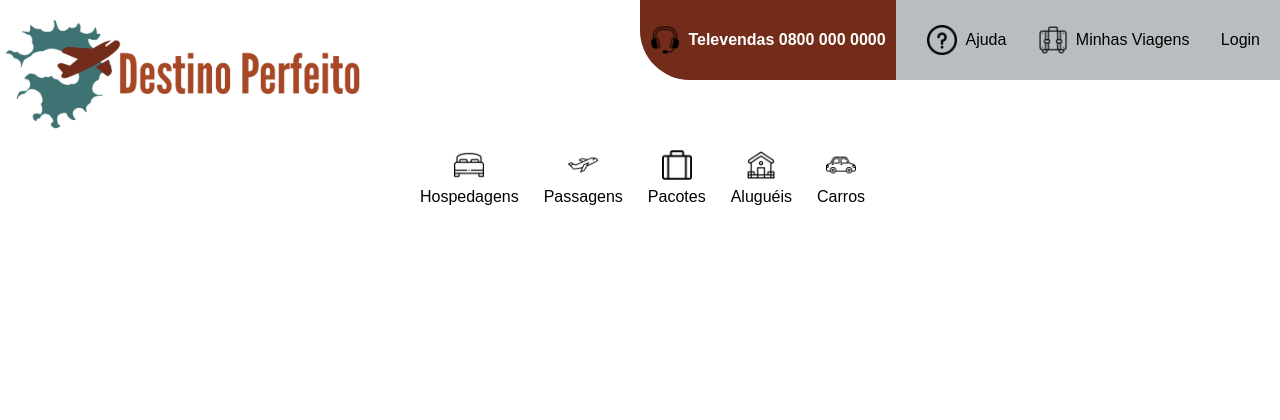
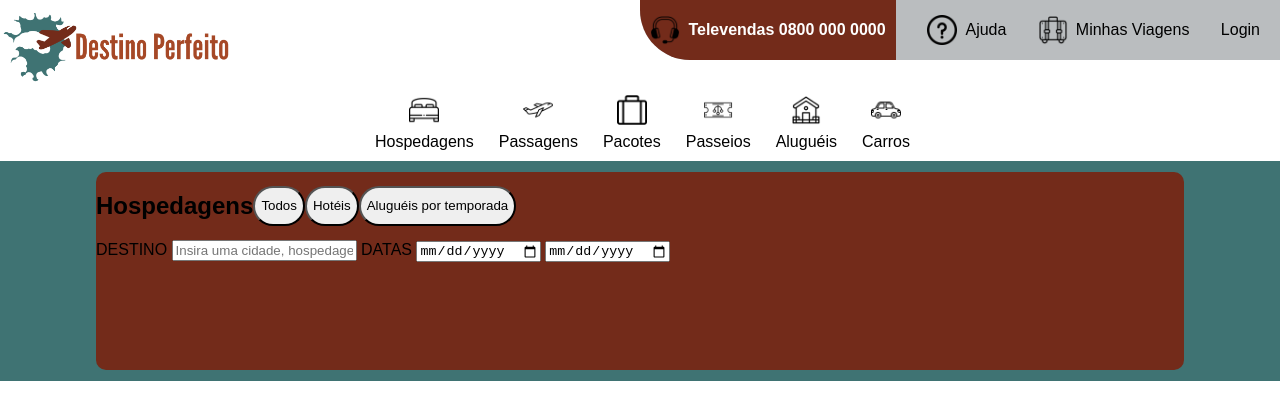
Before and after one commit to weslyramalho/Destino-perfeito, a plain HTML site: page index.html in a window 1280 px wide. Drawn offline with Linux system fonts and the light colour scheme.

Commit message:
inicializando campo pesquisa

```diff
--- a/css/styled.css
+++ b/css/styled.css
@@ -20,7 +20,7 @@ body {
 
 .Header{
     display: flex;
-    height: 150px;
+    height: 95px;
     justify-content: space-between;
 }
 
@@ -32,7 +32,7 @@ body {
 .Header_Info{
     display: flex;
     width: 50%;
-    height: 80px;
+    height: 60px;
     background-color: var(--quint-color);
     border-radius: 0px 0px 0px 50px;
     justify-content: space-between;
@@ -83,6 +83,14 @@ a{
 }
 .Nav{
     display: flex;
+    flex-direction: column;
+    align-items: center;
+    justify-content: center;
+    gap: 10px;
+
+}
+.Nav_Container{
+    display: flex;
     justify-content: center;
     align-items: center;
     gap: 20px;
@@ -92,3 +100,30 @@ a{
     display: flex;
     flex-direction: column;
 }
+.Pesquisa{
+    display: flex;
+    align-items: center;
+    justify-content: center;
+    background-color: var(--primary-color);
+    height: 220px;
+    width: 100%;
+
+}
+.Pesquisa_area{
+    display: flex;
+    flex-direction: column;
+    background-color: var(--second_color);
+    height: 90%;
+    width: 85%;
+    border-radius: 10px;
+}
+.Pesquisa_area_btn1{
+    display: flex;
+    flex-direction: row;
+    align-items: center;
+}
+.btn{
+    border-radius: 50px;
+    height: 40px;
+    border: 5x solid white;
+}
--- a/index.html
+++ b/index.html
@@ -1,13 +1,15 @@
 <!DOCTYPE html>
 <html lang="pt-br">
+
 <head>
     <meta charset="UTF-8">
     <meta name="viewport" content="width=device-width, initial-scale=1.0">
     <link rel="shortcut icon" type="imagex/png" href="./images/log.ico">
-    <link rel="stylesheet"  href="./css/styled.css"/>
+    <link rel="stylesheet" href="./css/styled.css" />
     <title>Destino Perfeito</title>
 
 </head>
+
 <body>
     <div class="Container">
         <div class="Header">
@@ -15,19 +17,44 @@
                 <img src="./images/DestinoPerfeito.png" alt="LOGO DESTINO PERFEITO">
             </div>
             <div class="Header_Info">
-                <div class="Contato"><a class="Telefone" href="/"> <img class="Icons" src="./images/customer-service.png" alt="atendente"> Televendas 0800 000 0000</a></div>
-                <div class="Ajuda"> <a href="/"><img class="Icons" src="./images/information.png" alt="mala"> Ajuda</a></div>
-                <div class="Minhas_viagens"><a href="/"> <img class="Icons" src="./images/luggage (1).png" alt="mala">Minhas Viagens</a></div>
+                <div class="Contato"><a class="Telefone" href="/"> <img class="Icons"
+                            src="./images/customer-service.png" alt="atendente"> Televendas 0800 000 0000</a></div>
+                <div class="Ajuda"> <a href="/"><img class="Icons" src="./images/information.png" alt="mala"> Ajuda</a>
+                </div>
+                <div class="Minhas_viagens"><a href="/"> <img class="Icons" src="./images/luggage (1).png"
+                            alt="mala">Minhas Viagens</a></div>
                 <div class="Login"><a href="/">Login</a> </div>
             </div>
         </div>
         <div class="Nav">
-            <a class="Icon_nav" href="/"><img class="Icons" src="./images/bed.png" alt="cama"> Hospedagens</a>
-            <a class="Icon_nav" href="/"><img class="Icons" src="./images/flight.png" alt="cama"> Passagens</a>
-            <a class="Icon_nav" href="/"><img class="Icons" src="./images/luggage.png" alt="cama"> Pacotes</a>
-            <a class="Icon_nav" href="/"><img class="Icons" src="./images/internet.png" alt="cama"> Aluguéis</a>
-            <a class="Icon_nav" href="/"><img class="Icons" src="./images/car.png" alt="cama"> Carros</a>
+            <div class="Nav_Container">
+                <a class="Icon_nav" href="/"><img class="Icons" src="./images/bed.png" alt="cama"> Hospedagens</a>
+                <a class="Icon_nav" href="/"><img class="Icons" src="./images/flight.png" alt="cama"> Passagens</a>
+                <a class="Icon_nav" href="/"><img class="Icons" src="./images/luggage.png" alt="cama"> Pacotes</a>
+                <a class="Icon_nav" href="/"><img class="Icons" src="./images/tiket.png" alt="cama"> Passeios</a>
+                <a class="Icon_nav" href="/"><img class="Icons" src="./images/internet.png" alt="cama"> Aluguéis</a>
+                <a class="Icon_nav" href="/"><img class="Icons" src="./images/car.png" alt="cama"> Carros</a>
+            </div>
+            <div class="Pesquisa">
+                <div class="Pesquisa_area">
+                    <div class="Pesquisa_area_btn1">
+                        <h2>Hospedagens</h2>
+                        <button class="btn">Todos</button>
+                        <button class="btn">Hotéis</button>
+                        <button class="btn">Aluguéis por temporada</button>
+                    </div>
+                    <div class="Pesquisa_area_input">
+                        <label>DESTINO</label>
+                        <input type="text" placeholder="Insira uma cidade, hospedagem ou pacote">
+                        <label>DATAS</label>
+                        <input type="date" placeholder="Entrada">
+                        <input type="date" placeholder="Saida">
+                    </div>
+                </div>
+            </div>
         </div>
+
     </div>
 </body>
+
 </html>
```
